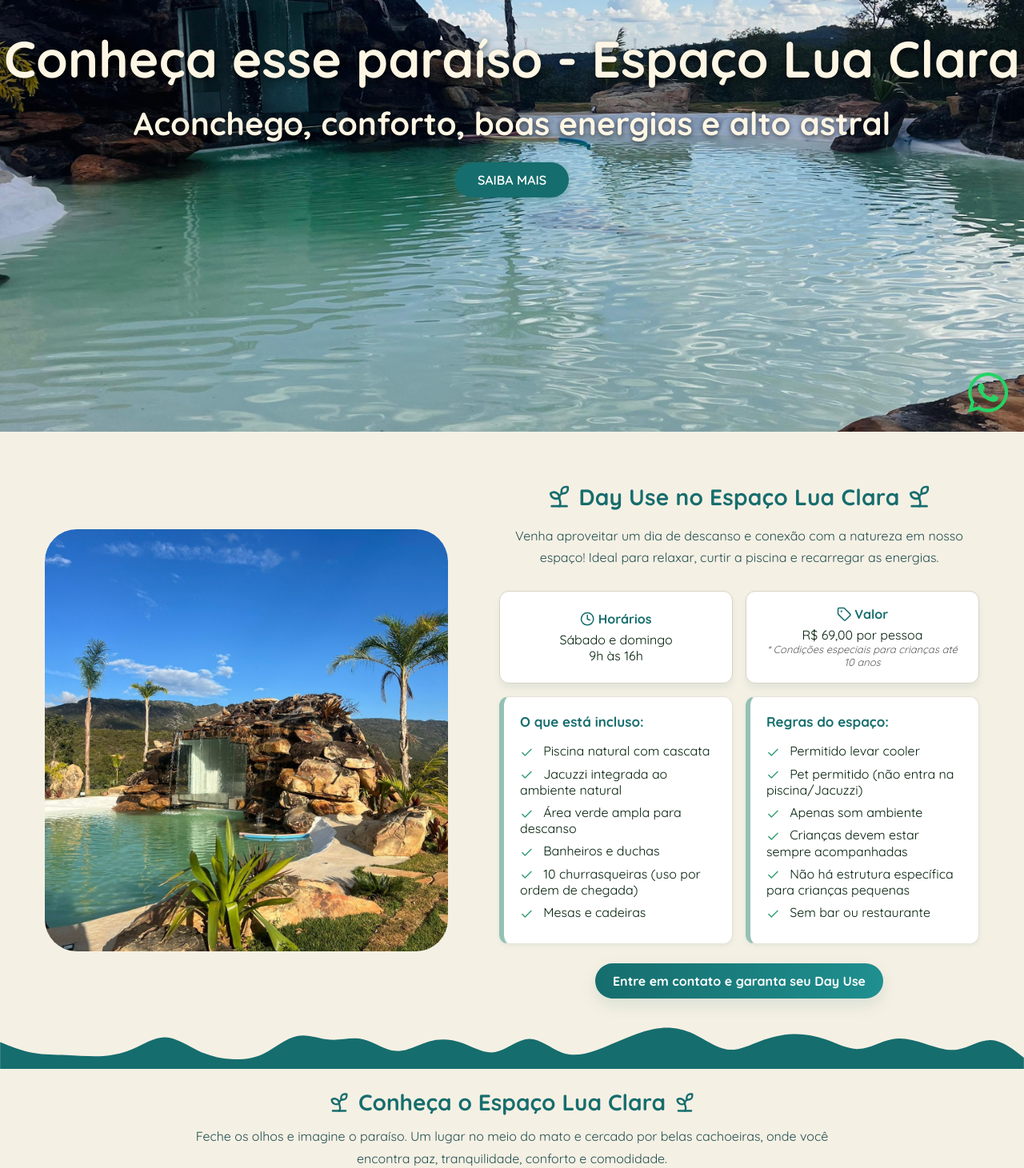
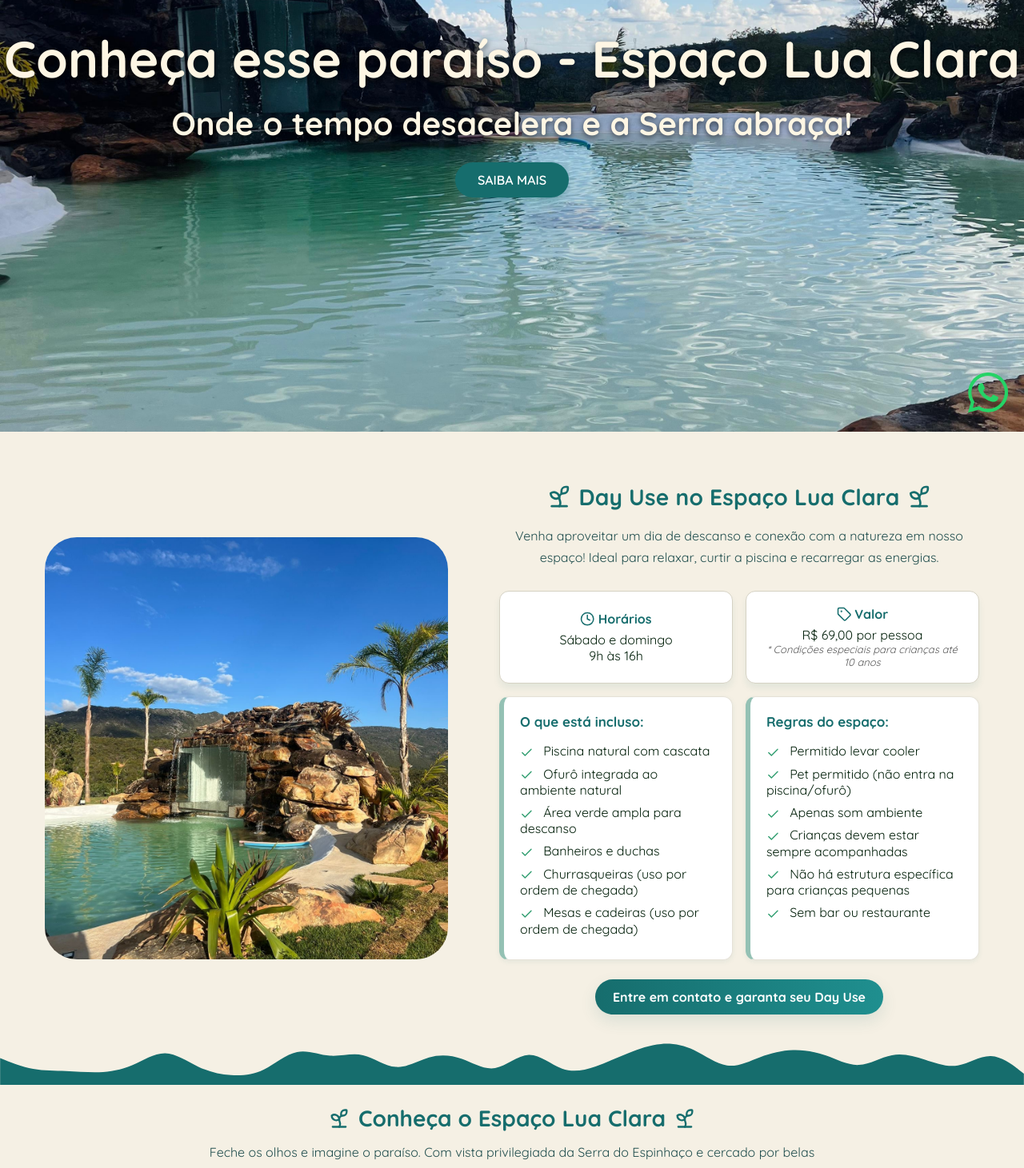
Before and after one commit to claragomes1/luaclara, a Next.js app: page / in a window 1280 px wide. Shown: the part 260-1721 px from the top of the page at 80% size. Built offline with nearby package versions, Linux system fonts and the light colour scheme.

Commit message:
chore: update text content in AboutUs, DayUse, Footer, and Hero components

```diff
--- a/components/AboutUs/index.jsx
+++ b/components/AboutUs/index.jsx
@@ -11,9 +11,9 @@ function AboutUs() {
         <Sprout className={style.about__icon} />
       </h3>
       <p className={style.about__text}>
-        Feche os olhos e imagine o paraíso. Um lugar no meio do mato e cercado
-        por belas cachoeiras, onde você encontra paz, tranquilidade, conforto e
-        comodidade.
+        Feche os olhos e imagine o paraíso. Com vista privilegiada da Serra do
+        Espinhaço e cercado por belas cachoeiras, onde o tempo desacelera e a
+        natureza abraça.
       </p>
       <div className={style.about__images}>
         <ImagesCarousel />
--- a/components/DayUse/index.jsx
+++ b/components/DayUse/index.jsx
@@ -49,7 +49,7 @@ function DayUse() {
                 com cascata
               </li>
               <li className={styles.dayuse__instruction_text}>
-                <Check className={styles.dayuse__list_icon} /> Jacuzzi integrada
+                <Check className={styles.dayuse__list_icon} /> Ofurô integrada
                 ao ambiente natural
               </li>
               <li className={styles.dayuse__instruction_text}>
@@ -61,11 +61,12 @@ function DayUse() {
                 duchas
               </li>
               <li className={styles.dayuse__instruction_text}>
-                <Check className={styles.dayuse__list_icon} /> 10 churrasqueiras
+                <Check className={styles.dayuse__list_icon} /> Churrasqueiras
                 (uso por ordem de chegada)
               </li>
               <li className={styles.dayuse__instruction_text}>
                 <Check className={styles.dayuse__list_icon} /> Mesas e cadeiras
+                (uso por ordem de chegada)
               </li>
             </ul>
           </div>
@@ -82,7 +83,7 @@ function DayUse() {
               </li>
               <li className={styles.dayuse__instruction_text}>
                 <Check className={styles.dayuse__list_icon} /> Pet permitido
-                (não entra na piscina/Jacuzzi)
+                (não entra na piscina/ofurô)
               </li>
               <li className={styles.dayuse__instruction_text}>
                 <Check className={styles.dayuse__list_icon} /> Apenas som
--- a/components/Footer/index.tsx
+++ b/components/Footer/index.tsx
@@ -20,7 +20,7 @@ export default function Footer() {
         <div className={styles.footer__block}>
           <h3 className={styles.footer__heading}>Endereço</h3>
           <address className={styles.footer__address}>
-            Rua Flor do Serrado - Vale do Vento
+            Rua Flor do Cerrado - Vale do Vento
             <br />
             São José da Serra, Jaboticatubas - MG
           </address>
--- a/components/Hero/index.jsx
+++ b/components/Hero/index.jsx
@@ -7,7 +7,7 @@ function Hero() {
         Conheça esse paraíso - Espaço Lua Clara
       </h1>
       <h3 className={styles.hero__subtitle}>
-        Aconchego, conforto, boas energias e alto astral
+        Onde o tempo desacelera e a Serra abraça!
       </h3>
       <a className={styles.hero__btn} href="#dayuse">
         Saiba mais
```
